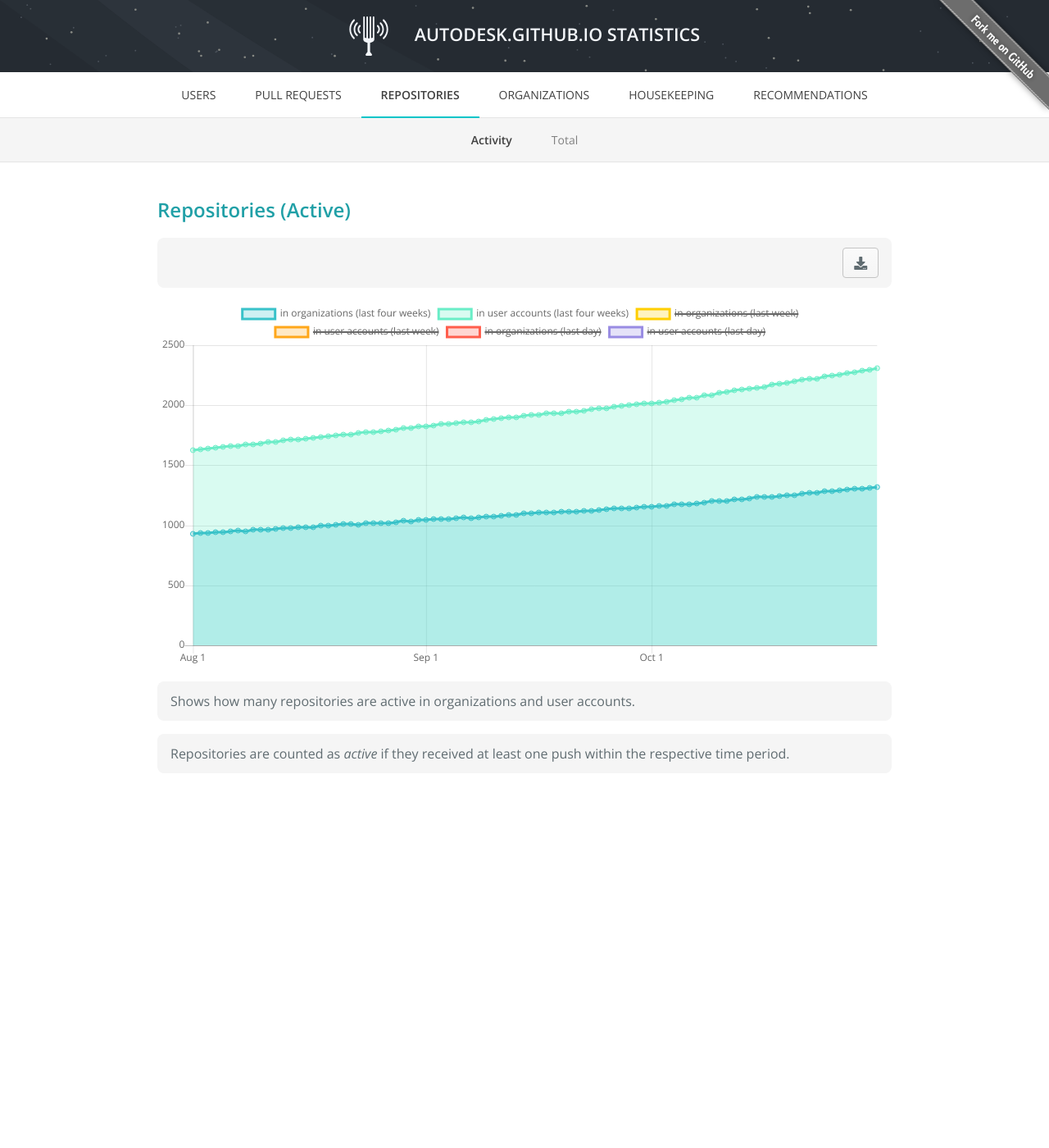
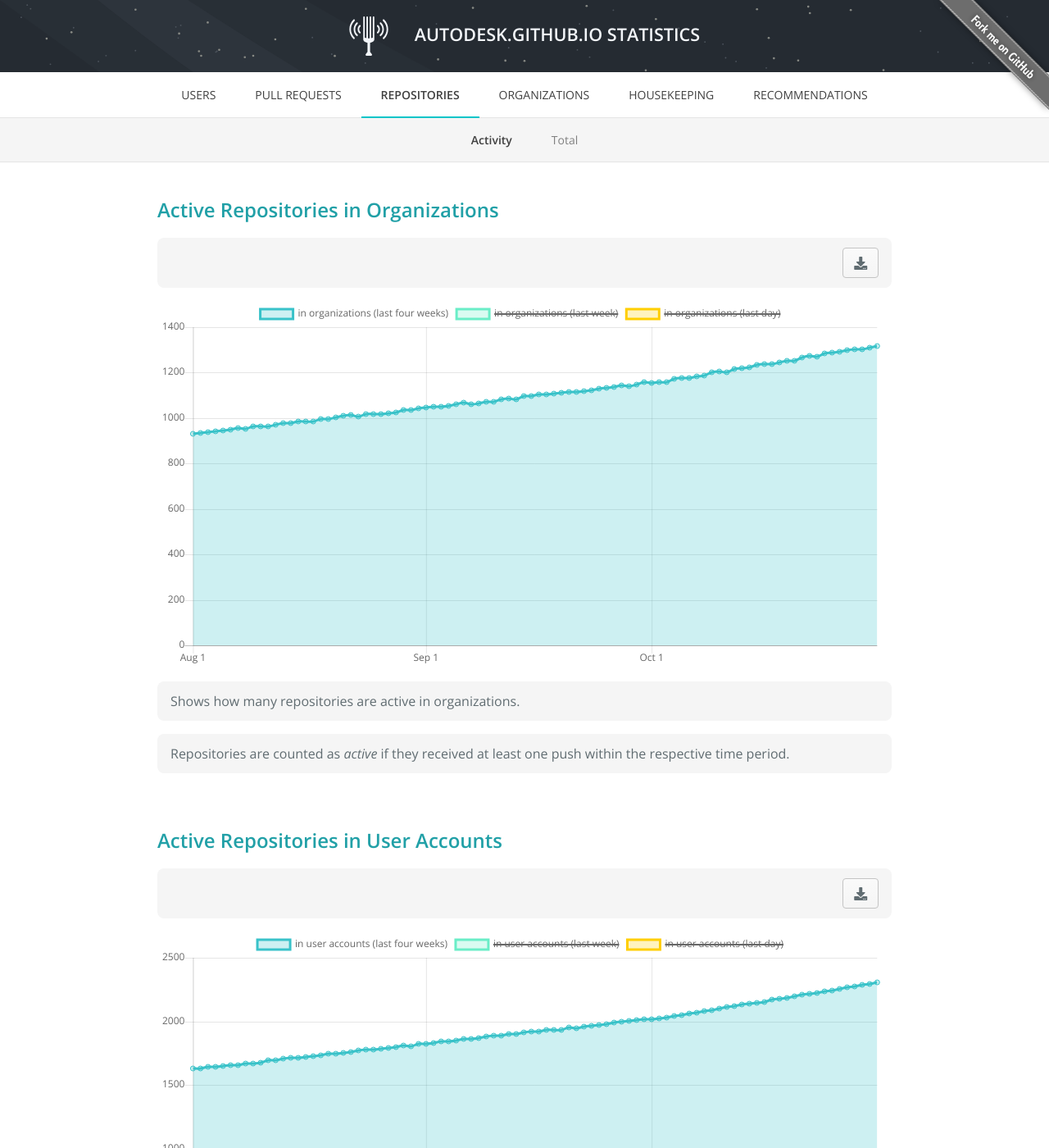
Before and after one commit to Autodesk/hubble, a Jekyll site: the page built from docs/repos-activity.html, in a window 1280 px wide and 1400 px high. Shown: the whole window at 82% size. Built offline with Jekyll 4.4.1, drawn with Linux system fonts in a browser that asks for light colours; nearby versions of some CDN libraries; some of the changed text lies outside the part shown.

Commit message:
repo-activity: split organization and user account in separate charts

```diff
--- a/docs/repos-activity.html
+++ b/docs/repos-activity.html
@@ -5,35 +5,57 @@ permalink: /repos-activity
 ---
 
 <div class="chart-placeholder">
-	<h3>Repositories (Active)</h3>
+	<h3>Active Repositories in Organizations</h3>
 	<canvas
 		data-url="{{ site.dataURL }}/repository-activity.tsv"
 		data-type="history"
 		data-config='{
 			"series": [
 				"in organizations (last four weeks)",
+				"in organizations (last week)",
+				"in organizations (last day)"
+			],
+			"visibleSeries": [
+				"in organizations (last four weeks)"
+			]
+		}'
+		></canvas>
+	<div class="info-box">
+		<p>
+			Shows how many repositories are active in organizations.
+		</p>
+	</div>
+	<div class="info-box">
+		<p>
+			Repositories are counted as <em>active</em> if they received at least one push within the respective time period.
+		</p>
+	</div>
+</div>
+
+<div class="chart-placeholder">
+	<h3>Active Repositories in User Accounts</h3>
+	<canvas
+		data-url="{{ site.dataURL }}/repository-activity.tsv"
+		data-type="history"
+		data-config='{
+			"series": [
 				"in user accounts (last four weeks)",
-				"in organizations (last week)",
 				"in user accounts (last week)",
-				"in organizations (last day)",
 				"in user accounts (last day)"
 			],
 			"visibleSeries": [
-				"in organizations (last four weeks)",
 				"in user accounts (last four weeks)"
 			]
 		}'
 		></canvas>
 	<div class="info-box">
 		<p>
-			Shows how many repositories are active in organizations and user
-			accounts.
+			Shows how many repositories are active in user accounts.
 		</p>
 	</div>
 	<div class="info-box">
 		<p>
-			Repositories are counted as <em>active</em> if they received at
-			least one push within the respective time period.
+			Repositories are counted as <em>active</em> if they received at least one push within the respective time period.
 		</p>
 	</div>
 </div>
```
